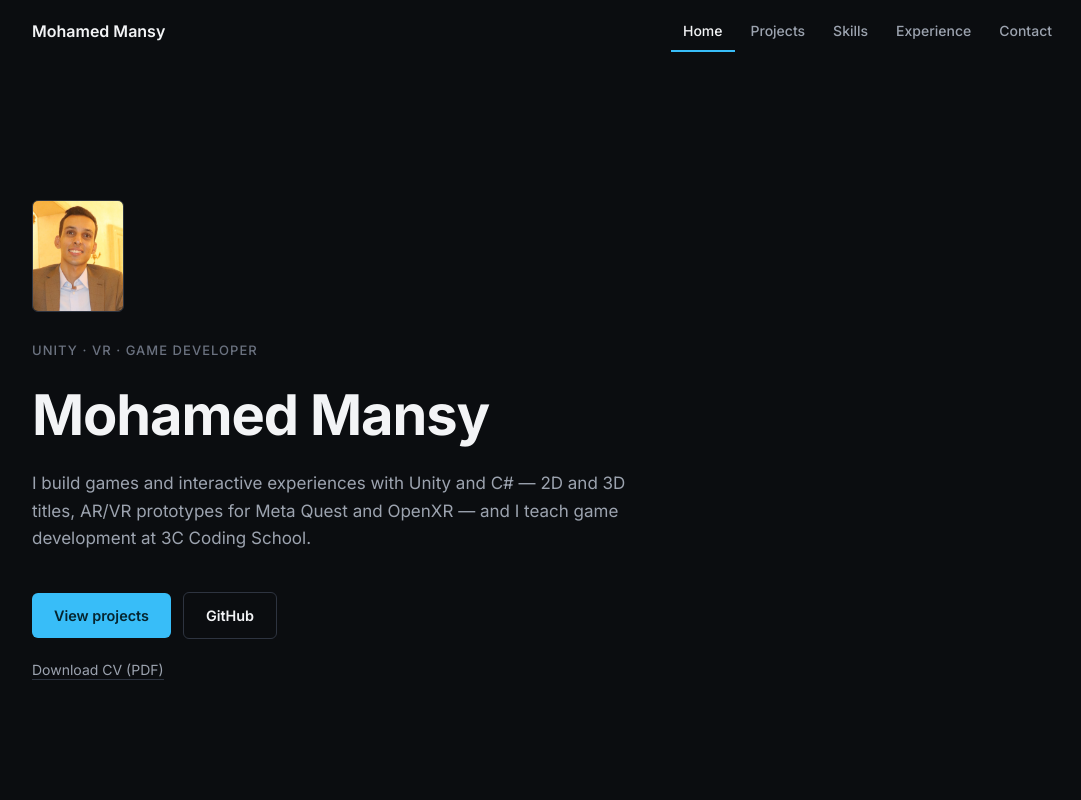
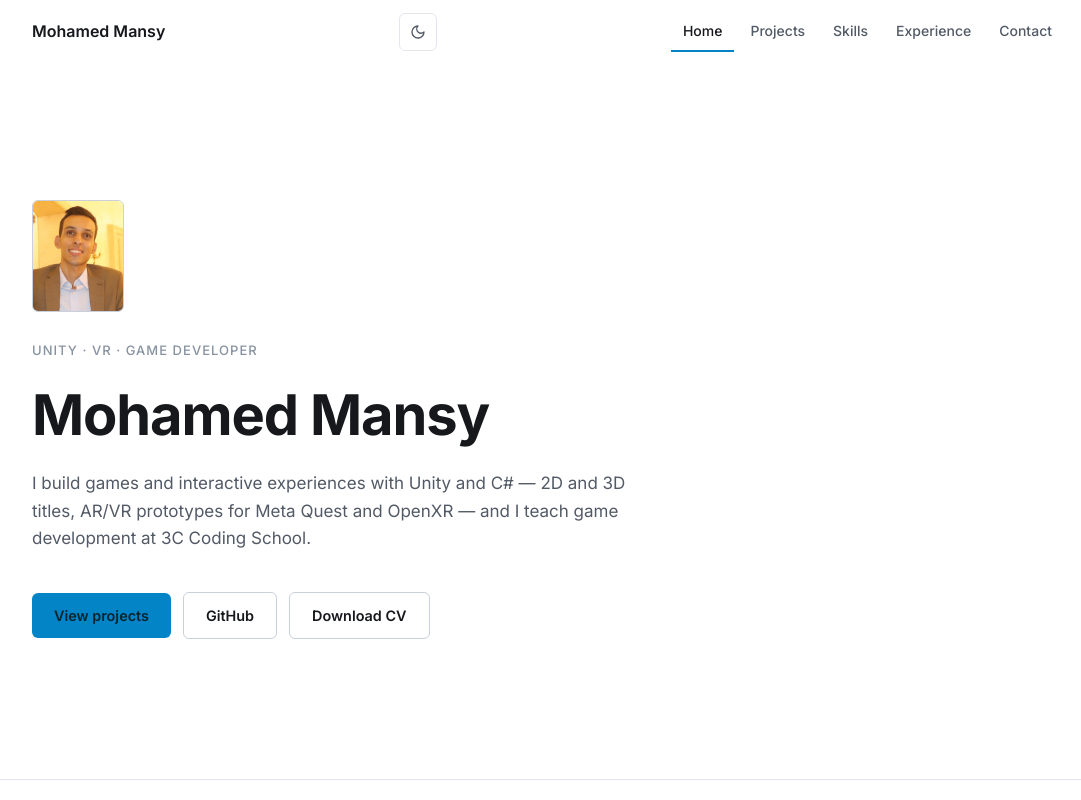
Before and after one commit to mohammadmansy/portfolio, a plain HTML site: page index.html in a window 1280 px wide. Shown: the top 800 px of the page, without its empty margins (92-1173 px from the left). Drawn offline with Linux system fonts and the light colour scheme.

Commit message:
Add dark/light mode toggle with localStorage + system preference; make Download CV a proper button

```diff
--- a/index.html
+++ b/index.html
@@ -9,11 +9,40 @@
   <link rel="preconnect" href="https://fonts.gstatic.com" crossorigin />
   <link href="https://fonts.googleapis.com/css2?family=Inter:wght@400;500;600;700&display=swap" rel="stylesheet" />
   <link rel="stylesheet" href="style.css" />
+  <script>
+    (function () {
+      try {
+        var t = localStorage.getItem('theme');
+        if (!t) {
+          t = window.matchMedia('(prefers-color-scheme: light)').matches ? 'light' : 'dark';
+        }
+        document.documentElement.setAttribute('data-theme', t);
+      } catch (e) {
+        document.documentElement.setAttribute('data-theme', 'dark');
+      }
+    })();
+  </script>
 </head>
 <body>
   <nav class="navbar" id="navbar">
     <div class="nav-inner">
       <a href="#home" class="nav-logo">Mohamed Mansy</a>
+      <button class="theme-toggle" id="themeToggle" aria-label="Switch to light mode" aria-pressed="false">
+        <svg class="theme-icon theme-icon-sun" viewBox="0 0 24 24" fill="none" stroke="currentColor" stroke-width="2" stroke-linecap="round" stroke-linejoin="round" aria-hidden="true" focusable="false">
+          <circle cx="12" cy="12" r="4"></circle>
+          <path d="M12 2v2"></path>
+          <path d="M12 20v2"></path>
+          <path d="m4.93 4.93 1.41 1.41"></path>
+          <path d="m17.66 17.66 1.41 1.41"></path>
+          <path d="M2 12h2"></path>
+          <path d="M20 12h2"></path>
+          <path d="m6.34 17.66-1.41 1.41"></path>
+          <path d="m19.07 4.93-1.41 1.41"></path>
+        </svg>
+        <svg class="theme-icon theme-icon-moon" viewBox="0 0 24 24" fill="none" stroke="currentColor" stroke-width="2" stroke-linecap="round" stroke-linejoin="round" aria-hidden="true" focusable="false">
+          <path d="M12 3a6 6 0 0 0 9 9 9 9 0 1 1-9-9Z"></path>
+        </svg>
+      </button>
       <ul class="nav-links" id="navLinks">
         <li><a href="#home" class="nav-link active">Home</a></li>
         <li><a href="#projects" class="nav-link">Projects</a></li>
@@ -43,10 +72,8 @@
       <div class="hero-actions">
         <a href="#projects" class="btn btn-primary">View projects</a>
         <a href="https://github.com/mohammadmansy" target="_blank" rel="noopener noreferrer" class="btn btn-outline">GitHub</a>
+        <a href="cv/CV.pdf" download class="btn btn-outline">Download CV</a>
       </div>
-      <p class="hero-cv">
-        <a href="cv/CV.pdf" download>Download CV (PDF)</a>
-      </p>
     </div>
   </section>
 
@@ -83,8 +110,8 @@
               <li>ScriptableObjects</li>
             </ul>
             <div class="project-links">
-              <a href="https://github.com/mohammadmansy" target="_blank" rel="noopener noreferrer" class="link-accent">Play demo</a>
-              <a href="https://github.com/mohammadmansy" target="_blank" rel="noopener noreferrer" class="link">Source code</a>
+              <a href="https://github.com/mohammadmansy/ARProject" target="_blank" rel="noopener noreferrer" class="link-accent">Play demo</a>
+              <a href="https://github.com/mohammadmansy/ARProject" target="_blank" rel="noopener noreferrer" class="link">Source code</a>
             </div>
           </div>
         </article>
@@ -133,8 +160,8 @@
               <li>ScriptableObjects</li>
             </ul>
             <div class="project-links">
-              <a href="https://github.com/mohammadmansy" target="_blank" rel="noopener noreferrer" class="link-accent">View projects</a>
-              <a href="https://github.com/mohammadmansy" target="_blank" rel="noopener noreferrer" class="link">Source code</a>
+              <a href="https://github.com/mohammadmansy?tab=repositories" target="_blank" rel="noopener noreferrer" class="link-accent">View projects</a>
+              <a href="https://github.com/mohammadmansy?tab=repositories" target="_blank" rel="noopener noreferrer" class="link">Source code</a>
             </div>
           </div>
         </article>
--- a/script.js
+++ b/script.js
@@ -8,6 +8,29 @@
   };
   window.addEventListener('scroll', onScroll, { passive: true });
   onScroll();
+
+  /* ---------- Dark / light theme toggle ---------- */
+  const themeToggle = document.getElementById('themeToggle');
+  const rootEl = document.documentElement;
+
+  const applyTheme = (theme) => {
+    rootEl.setAttribute('data-theme', theme);
+    const light = theme === 'light';
+    themeToggle.setAttribute('aria-pressed', light);
+    themeToggle.setAttribute('aria-label', light ? 'Switch to dark mode' : 'Switch to light mode');
+    try { localStorage.setItem('theme', theme); } catch (e) {}
+  };
+
+  let savedTheme = null;
+  try { savedTheme = localStorage.getItem('theme'); } catch (e) {}
+  if (!savedTheme) {
+    savedTheme = window.matchMedia && window.matchMedia('(prefers-color-scheme: light)').matches ? 'light' : 'dark';
+  }
+  applyTheme(savedTheme);
+
+  themeToggle.addEventListener('click', () => {
+    applyTheme(rootEl.getAttribute('data-theme') === 'dark' ? 'light' : 'dark');
+  });
 
   /* ---------- Mobile nav toggle ---------- */
   const navToggle = document.getElementById('navToggle');
--- a/style.css
+++ b/style.css
@@ -30,6 +30,21 @@
   --container-max: 1080px;
 }
 
+/* ---------- Light theme (same design language) ---------- */
+html[data-theme="light"] {
+  --bg: #FFFFFF;
+  --surface: #F4F6F8;
+  --surface-2: #E9ECF0;
+  --border: #E3E7ED;
+  --border-strong: #C9D0DB;
+  --text: #16181C;
+  --text-2: #525A66;
+  --text-3: #8792A0;
+  --accent: #0284C7;
+  --accent-strong: #0369A1;
+  --accent-ink: #06252F;
+}
+
 /* ---------- Reset ---------- */
 *,
 *::before,
@@ -40,8 +55,13 @@
 }
 
 html {
+  color-scheme: dark;
   scroll-behavior: smooth;
   scroll-padding-top: calc(var(--nav-height) + 16px);
+}
+
+html[data-theme="light"] {
+  color-scheme: light;
 }
 
 body {
@@ -178,6 +198,41 @@ section[id] {
   transform: translateY(-7px) rotate(-45deg);
 }
 
+.theme-toggle {
+  display: inline-flex;
+  align-items: center;
+  justify-content: center;
+  width: 38px;
+  height: 38px;
+  color: var(--text-2);
+  border: 1px solid var(--border);
+  border-radius: var(--radius);
+  cursor: pointer;
+  transition: color 0.15s ease, border-color 0.15s ease;
+}
+
+.theme-toggle:hover {
+  color: var(--text);
+  border-color: var(--border-strong);
+}
+
+.theme-icon {
+  width: 16px;
+  height: 16px;
+}
+
+.theme-icon-moon {
+  display: none;
+}
+
+html[data-theme="light"] .theme-icon-sun {
+  display: none;
+}
+
+html[data-theme="light"] .theme-icon-moon {
+  display: block;
+}
+
 /* ---------- Hero ---------- */
 .hero {
   padding: 200px 0 120px;
@@ -229,22 +284,6 @@ section[id] {
   gap: 12px;
   flex-wrap: wrap;
   margin-bottom: 20px;
-}
-
-.hero-cv {
-  font-size: 0.875rem;
-}
-
-.hero-cv a {
-  color: var(--text-2);
-  border-bottom: 1px solid var(--border-strong);
-  padding-bottom: 1px;
-  transition: color 0.15s ease, border-color 0.15s ease;
-}
-
-.hero-cv a:hover {
-  color: var(--text);
-  border-color: var(--accent);
 }
 
 /* ---------- Buttons ---------- */
```
Also changed, not shown: assets/profile1.jpg (deleted).
